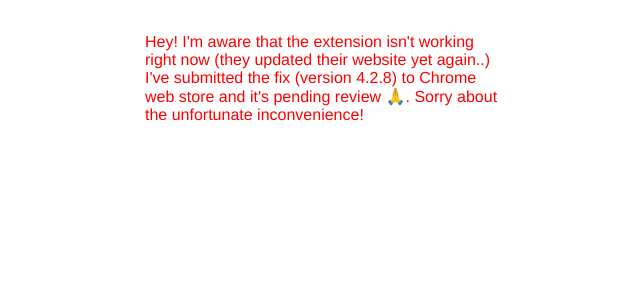
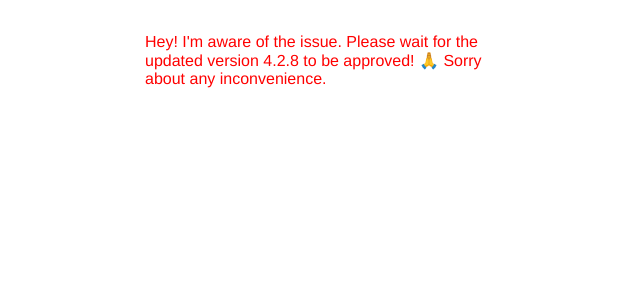
Before and after one commit to j-gao/j-gao.github.io, a Jekyll site: the page notice.html, which Jekyll copies as it is, in a window 1280 px wide. Shown: the top 300 px of the page, without its empty margins (315-955 px from the left). Built offline with Jekyll 4.4.1, drawn with Linux system fonts in a browser that asks for light colours.

Commit message:
Update notice.html

```diff
--- a/notice.html
+++ b/notice.html
@@ -36,4 +36,4 @@ a:hover {
 }
 </style>
 <!-- <em><a href="https://chrome.google.com/webstore/detail/downloader-for-justforfan/gdachlcgnfbgcjcmeiemgbpfahloadjn" target="_blank">Want one for JustFor.fans? You got it!</a></em> -->
-<p style="color:red; font-size: 16">Hey! I'm aware that the extension isn't working right now (they updated their website yet again..) I've submitted the fix (version 4.2.8) to Chrome web store and it's pending review 🙏. Sorry about the unfortunate inconvenience!</p>
+<p style="color:red; font-size: 16">Hey! I'm aware of the issue. Please wait for the updated version 4.2.8 to be approved! 🙏 Sorry about any inconvenience.</p>
```
